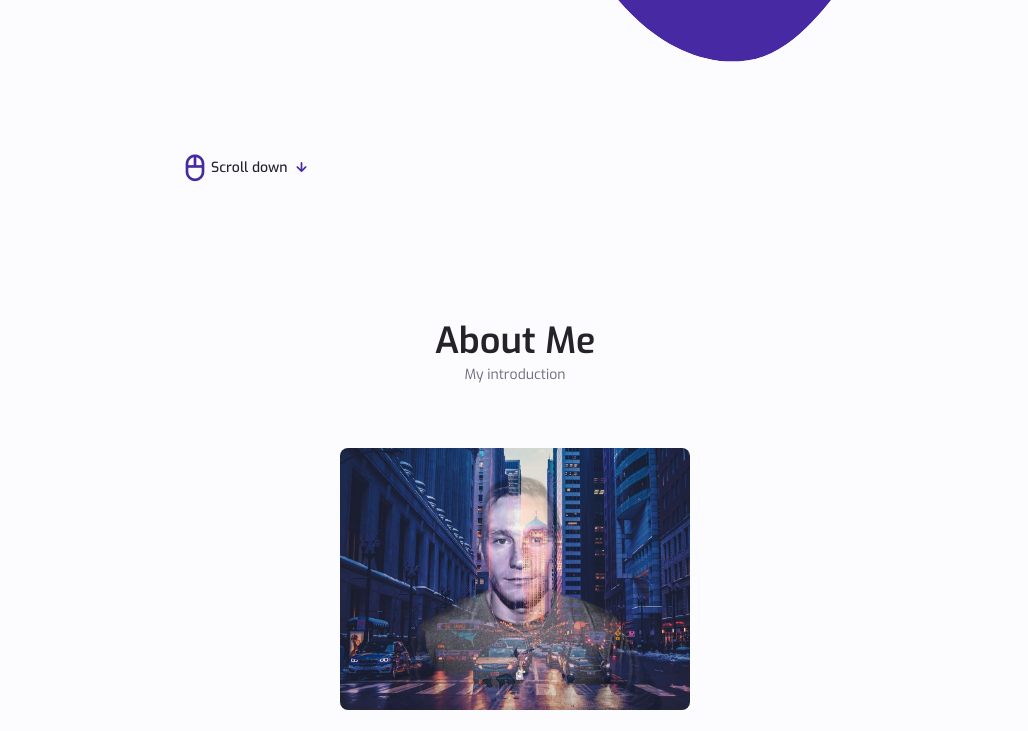
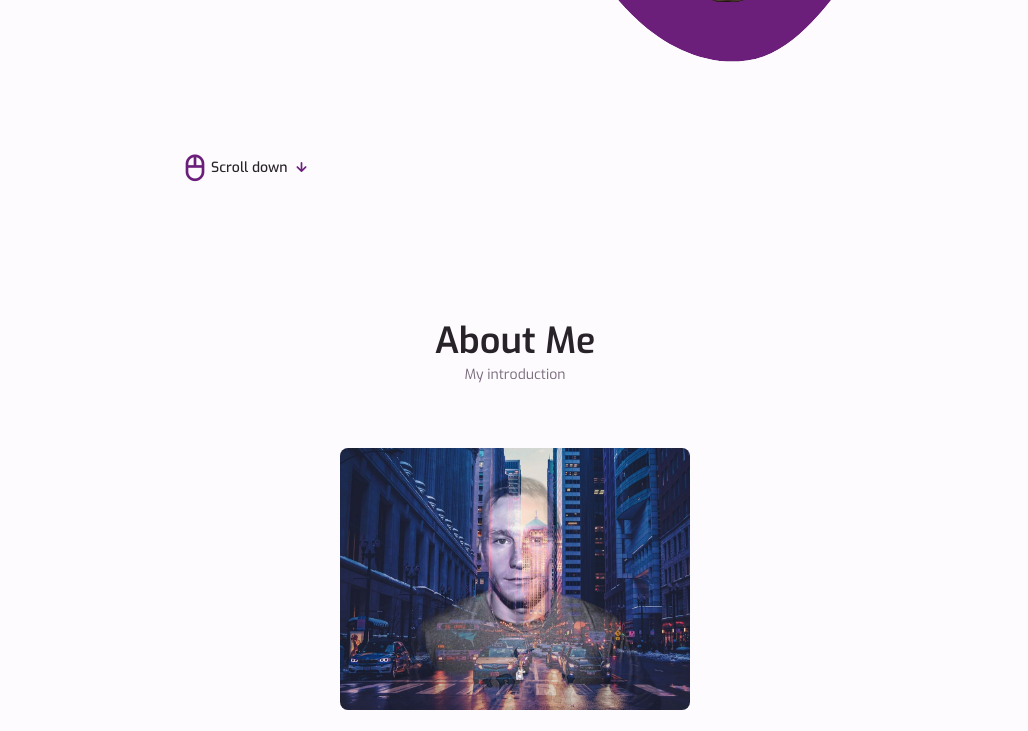
Before and after one commit to rmb-dev/new-rmb_dev, a plain HTML site: page index.html in a window 1280 px wide. Shown: the part 434-1165 px from the top of the page, without its empty margins (125-1153 px from the left). Drawn offline with nearby package versions, Linux system fonts and the light colour scheme.

Commit message:
Add files via upload

```diff
--- a/assets/css/styles.css
+++ b/assets/css/styles.css
@@ -7,11 +7,11 @@
 
     /* Colors */
     /* Change favorite color */
-    --hue-color: 255; /*Purple 250 - Green 142 - Blue 230*/
+    --hue-color: 290; /*Purple 250 - Green 142 - Blue 230*/
 
     /* HSL color mode */
-    --first-color: hsl(var(--hue-color), 60%, 40%);
-    --first-color-second: hsl(var(--hue-color), 69%, 61%);
+    --first-color: hsl(var(--hue-color), 60%, 30%);
+    --first-color-second: hsl(var(--hue-color), 69%, 30%);
     --first-color-alt: hsl(var(--hue-color), 57%, 53%);
     --first-color-lighter: hsl(var(--hue-color), 92%, 85%);
     --title-color: hsl(var(--hue-color), 8%, 15%);
@@ -77,7 +77,7 @@ body.dark-theme{
     --text-color: hsl(var(--hue-color), 8%, 75%);
     --input-color: hsl(var(--hue-color), 29%, 16%);
     --body-color: hsl(var(--hue-color), 28%, 12%);
-    --container-color: hsl(var(--hue-color), 29%, 16%);
+    --container-color: hsl(var(--hue-color), 35%, 20%);
     --scroll-bar-color: hsl(var(--hue-color), 12%, 48%);
     --scroll-thumb-color: hsl(var(--hue-color), 12%, 36%);
 }
@@ -301,7 +301,7 @@ img{
 }
 
 .home__blob-img{
-    width: 170px;
+    width: 400px;
 }
 
 .home__data{
```
